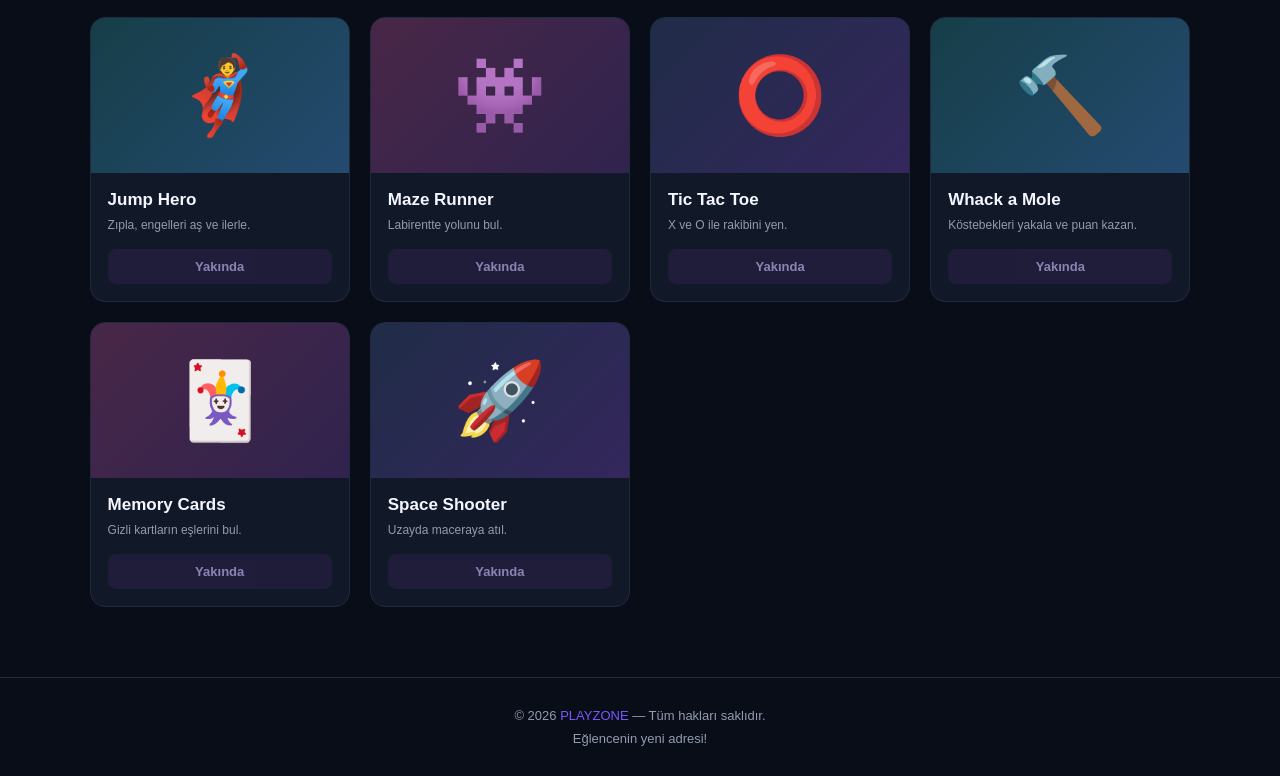
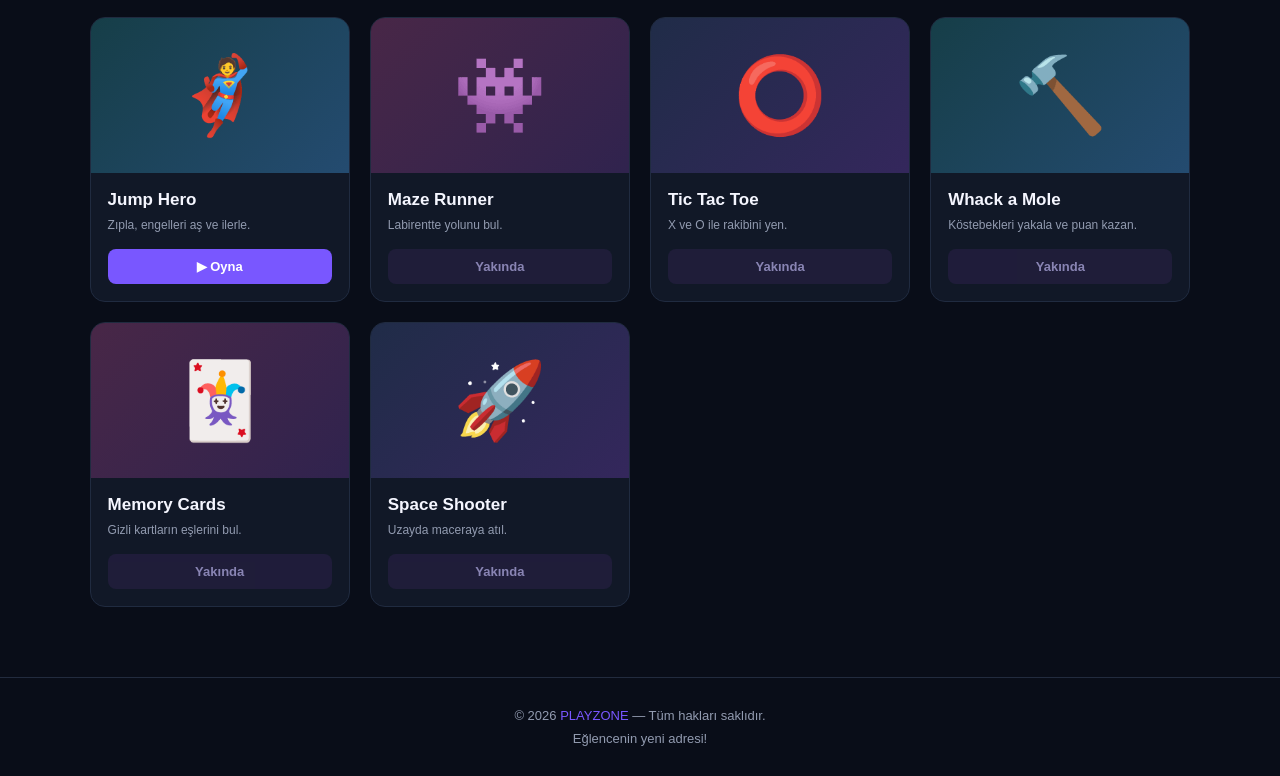
Before and after one commit to alihan1mudayetoglu-web/PLAYZONE, a plain HTML site: page index.html in a window 1280 px wide. Shown: the part 963-1739 px from the top of the page. Drawn offline with Linux system fonts and the light colour scheme.

Commit message:
Update index.html

```diff
--- a/index.html
+++ b/index.html
@@ -439,7 +439,8 @@ footer span {
             <div class="game-info">
                 <h3>Jump Hero</h3>
                 <p>Zıpla, engelleri aş ve ilerle.</p>
-                <span class="play-btn disabled">Yakında</span>
+                <a href="games/jump-hero/index.html"
+   class="play-btn available">▶ Oyna</a>
             </div>
         </article>
 
```
